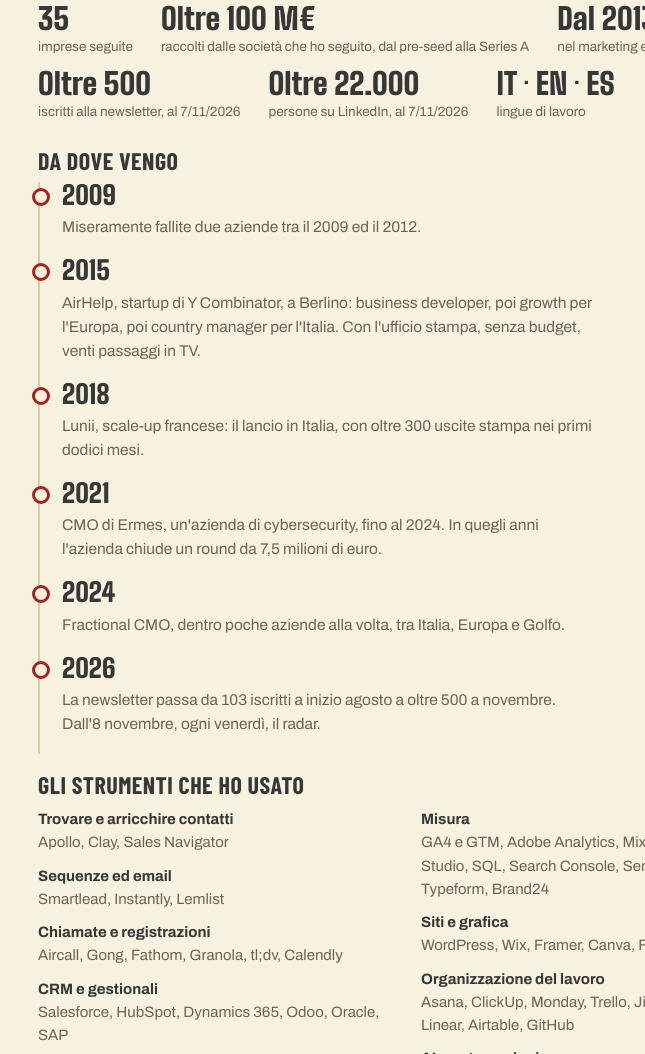
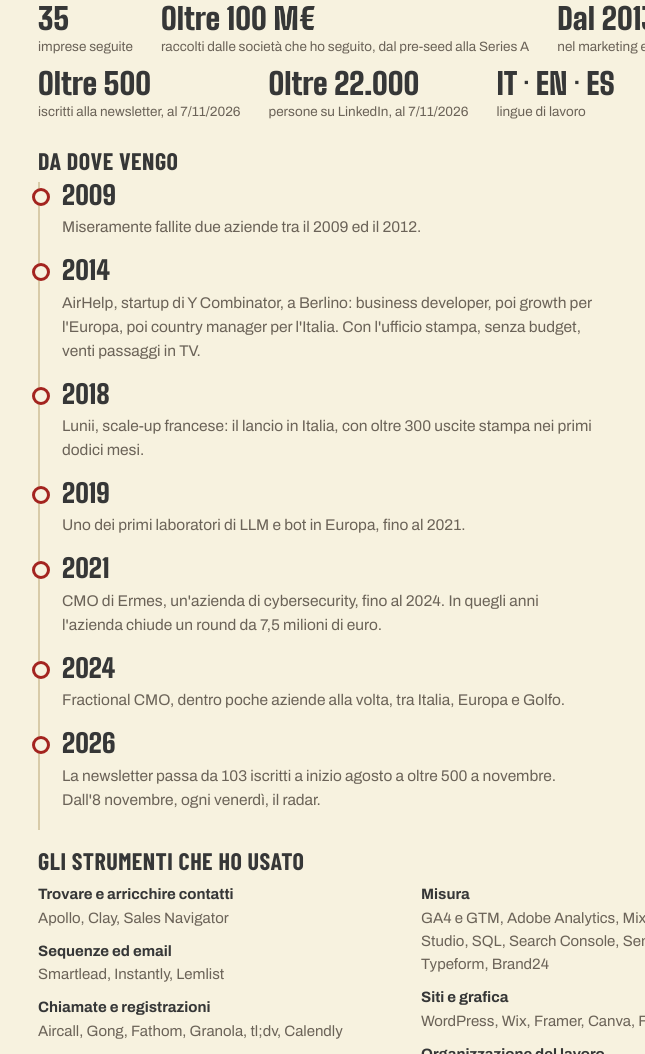
Before and after one commit to 4asmile-git/lorenzoasuni.com, a plain HTML site: page index.html in a window 1280 px wide. Shown: the part 5288-6342 px from the top of the page, without its empty margins (406-1051 px from the left). Drawn offline with Linux system fonts and the light colour scheme.

Commit message:
Carriera: AirHelp dal 2014 e laboratorio LLM e bot 2019-2021
Co-Authored-By: Claude Opus 5.5 <noreply@anthropic.com>

```diff
--- a/index.html
+++ b/index.html
@@ -585,7 +585,7 @@ button.card:hover { border-color: var(--text); }
       <p class="lavorato"><span>Investo in società tech e oltre</span>Anthropic · SpaceX · Revolut · Deel · Perplexity e altre società tech</p>
       <ul class="fatti"><li><b>35</b><span>imprese seguite</span></li><li><b>Oltre 100 M€</b><span>raccolti dalle società che ho seguito, dal pre-seed alla Series A</span></li><li><b>Dal 2013</b><span>nel marketing e nelle vendite</span></li><li><b>Oltre 500</b><span>iscritti alla newsletter, al 7/11/2026</span></li><li><b>Oltre 22.000</b><span>persone su LinkedIn, al 7/11/2026</span></li><li><b>IT · EN · ES</b><span>lingue di lavoro</span></li></ul>
       <h3>Da dove vengo</h3>
-      <ol class="carriera"><li><span class="y">2009</span><p>Miseramente fallite due aziende tra il 2009 ed il 2012.</p></li><li><span class="y">2015</span><p>AirHelp, startup di Y Combinator, a Berlino: business developer, poi growth per l'Europa, poi country manager per l'Italia. Con l'ufficio stampa, senza budget, venti passaggi in TV.</p></li><li><span class="y">2018</span><p>Lunii, scale-up francese: il lancio in Italia, con oltre 300 uscite stampa nei primi dodici mesi.</p></li><li><span class="y">2021</span><p>CMO di Ermes, un'azienda di cybersecurity, fino al 2024. In quegli anni l'azienda chiude un round da 7,5 milioni di euro.</p></li><li><span class="y">2024</span><p>Fractional CMO, dentro poche aziende alla volta, tra Italia, Europa e Golfo.</p></li><li><span class="y">2026</span><p>La newsletter passa da 103 iscritti a inizio agosto a oltre 500 a novembre. Dall'8 novembre, ogni venerdì, il radar.</p></li></ol>
+      <ol class="carriera"><li><span class="y">2009</span><p>Miseramente fallite due aziende tra il 2009 ed il 2012.</p></li><li><span class="y">2014</span><p>AirHelp, startup di Y Combinator, a Berlino: business developer, poi growth per l'Europa, poi country manager per l'Italia. Con l'ufficio stampa, senza budget, venti passaggi in TV.</p></li><li><span class="y">2018</span><p>Lunii, scale-up francese: il lancio in Italia, con oltre 300 uscite stampa nei primi dodici mesi.</p></li><li><span class="y">2019</span><p>Uno dei primi laboratori di LLM e bot in Europa, fino al 2021.</p></li><li><span class="y">2021</span><p>CMO di Ermes, un'azienda di cybersecurity, fino al 2024. In quegli anni l'azienda chiude un round da 7,5 milioni di euro.</p></li><li><span class="y">2024</span><p>Fractional CMO, dentro poche aziende alla volta, tra Italia, Europa e Golfo.</p></li><li><span class="y">2026</span><p>La newsletter passa da 103 iscritti a inizio agosto a oltre 500 a novembre. Dall'8 novembre, ogni venerdì, il radar.</p></li></ol>
       <h3 style="margin-top:18px">Gli strumenti che ho usato</h3>
       <ul class="attrezzi"><li><b>Trovare e arricchire contatti</b>Apollo, Clay, Sales Navigator</li><li><b>Sequenze ed email</b>Smartlead, Instantly, Lemlist</li><li><b>Chiamate e registrazioni</b>Aircall, Gong, Fathom, Granola, tl;dv, Calendly</li><li><b>CRM e gestionali</b>Salesforce, HubSpot, Dynamics 365, Odoo, Oracle, SAP</li><li><b>Campagne a pagamento</b>Google Ads, Meta Ads, LinkedIn Ads, TikTok Ads, Amazon Ads</li><li><b>Misura</b>GA4 e GTM, Adobe Analytics, Mixpanel, Looker Studio, SQL, Search Console, Semrush, Hotjar, Typeform, Brand24</li><li><b>Siti e grafica</b>WordPress, Wix, Framer, Canva, Figma</li><li><b>Organizzazione del lavoro</b>Asana, ClickUp, Monday, Trello, Jira e Atlassian, Linear, Airtable, GitHub</li><li><b>AI e automazioni</b>Claude Code, ChatGPT, Gemini, Make, n8n</li></ul>
       <p class="scrivimi">Se vuoi lavorare con me, o se un numero di questa pagina non ti torna, scrivimi: <a href="mailto:la@lorenzoasuni.com">la@lorenzoasuni.com</a></p>
```
